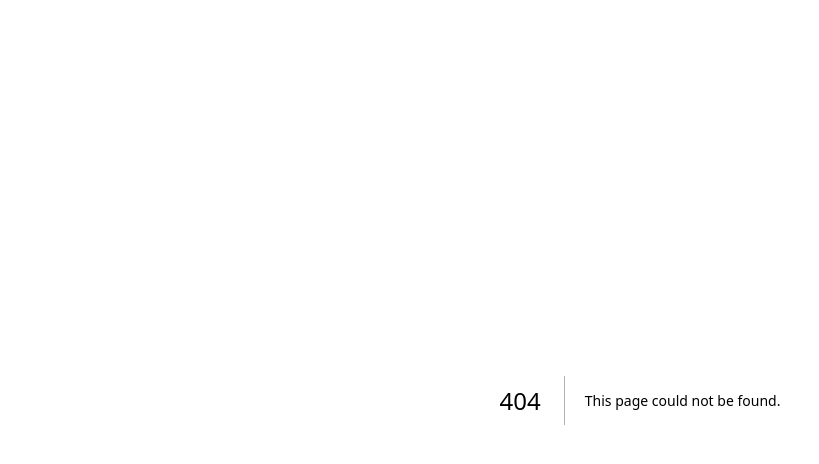
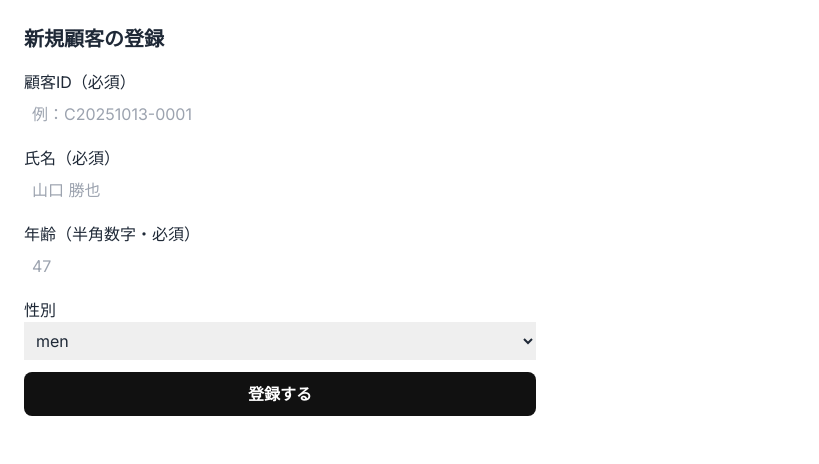
Before and after one commit to katsuyayamaguchi1/4-1_pos-frontend, a Next.js app: page /customers/new in a window 1280 px wide. Before the commit this address had no page. Shown: the top 464 px of the page, without its empty margins (0-819 px from the left). Built offline with nearby package versions, Linux system fonts and the light colour scheme; no server answers.

Commit message:
Add customer registration page and link to backend

```diff
--- /dev/null
+++ b/src/app/customers/new/page.jsx
@@ -0,0 +1,157 @@
+"use client";
+import { useState } from "react";
+
+const API = process.env.NEXT_PUBLIC_API_URL ?? "http://127.0.0.1:8000";
+
+export default function NewCustomerPage() {
+  const [form, setForm] = useState({
+    customer_id: "",
+    customer_name: "",
+    age: "",
+    gender: "men",
+  });
+  const [loading, setLoading] = useState(false);
+  const [msg, setMsg] = useState(null);
+
+  const onChange = (e) => {
+    const { name, value } = e.target;
+    setForm((f) => ({
+      ...f,
+      [name]: name === "age" ? value.replace(/\D/g, "") : value,
+    }));
+  };
+
+  const onSubmit = async (e) => {
+    e.preventDefault();
+    setMsg(null);
+    setLoading(true);
+    try {
+      const res = await fetch(`${API}/customers`, {
+        method: "POST",
+        headers: { "Content-Type": "application/json" },
+        body: JSON.stringify({
+          ...form,
+          age: Number(form.age || 0),
+        }),
+      });
+
+      const text = await res.text();
+      let data;
+      try {
+        data = JSON.parse(text);
+      } catch {
+        data = text;
+      }
+
+      if (!res.ok) {
+        // FastAPI の 409 等はここに入ります
+        const detail =
+          (data && data.detail) ||
+          (typeof data === "string" ? data : JSON.stringify(data));
+        throw new Error(detail);
+      }
+
+      setMsg({ type: "ok", text: "登録しました。", data });
+      // フォームをリセット
+      setForm({ customer_id: "", customer_name: "", age: "", gender: "men" });
+    } catch (err) {
+      setMsg({ type: "err", text: String(err.message || err) });
+    } finally {
+      setLoading(false);
+    }
+  };
+
+  return (
+    <main style={{ padding: 24, maxWidth: 560 }}>
+      <h1 style={{ fontSize: 20, fontWeight: 700 }}>新規顧客の登録</h1>
+
+      <form onSubmit={onSubmit} style={{ display: "grid", gap: 12, marginTop: 16 }}>
+        <label>
+          顧客ID（必須）
+          <input
+            name="customer_id"
+            value={form.customer_id}
+            onChange={onChange}
+            required
+            placeholder="例：C20251013-0001"
+            style={{ width: "100%", padding: 8 }}
+          />
+        </label>
+
+        <label>
+          氏名（必須）
+          <input
+            name="customer_name"
+            value={form.customer_name}
+            onChange={onChange}
+            required
+            placeholder="山口 勝也"
+            style={{ width: "100%", padding: 8 }}
+          />
+        </label>
+
+        <label>
+          年齢（半角数字・必須）
+          <input
+            name="age"
+            inputMode="numeric"
+            value={form.age}
+            onChange={onChange}
+            required
+            placeholder="47"
+            style={{ width: "100%", padding: 8 }}
+          />
+        </label>
+
+        <label>
+          性別
+          <select
+            name="gender"
+            value={form.gender}
+            onChange={onChange}
+            style={{ width: "100%", padding: 8 }}
+          >
+            <option value="men">men</option>
+            <option value="women">women</option>
+            <option value="other">other</option>
+          </select>
+        </label>
+
+        <button
+          type="submit"
+          disabled={loading}
+          style={{
+            padding: "10px 14px",
+            borderRadius: 8,
+            background: "#111",
+            color: "#fff",
+            fontWeight: 700,
+            cursor: "pointer",
+            opacity: loading ? 0.6 : 1,
+          }}
+        >
+          {loading ? "送信中…" : "登録する"}
+        </button>
+      </form>
+
+      {msg && (
+        <div
+          style={{
+            marginTop: 16,
+            padding: 12,
+            borderRadius: 8,
+            background: msg.type === "ok" ? "#e7f6ed" : "#ffe9e9",
+            color: msg.type === "ok" ? "#0a5" : "#b00",
+          }}
+        >
+          <div style={{ fontWeight: 700 }}>{msg.text}</div>
+          {msg.data && (
+            <pre style={{ marginTop: 8, whiteSpace: "pre-wrap" }}>
+              {JSON.stringify(msg.data, null, 2)}
+            </pre>
+          )}
+        </div>
+      )}
+    </main>
+  );
+}
--- /dev/null
+++ b/src/app/test/page.jsx
@@ -0,0 +1,34 @@
+"use client";
+import { useState } from "react";
+
+export default function TestPage() {
+  const [data, setData] = useState(null);
+  const [err, setErr] = useState(null);
+
+  async function fetchAll() {
+    setErr(null);
+    try {
+      const res = await fetch("http://127.0.0.1:8000/allcustomers");
+      if (!res.ok) throw new Error(`HTTP ${res.status}`);
+      const json = await res.json();
+      setData(json);
+    } catch (e) {
+      setErr(e?.message ?? String(e));
+      setData(null);
+    }
+  }
+
+  return (
+    <main style={{ padding: 24 }}>
+      <h1>連携テスト（最小）</h1>
+      <button onClick={fetchAll}>顧客一覧を取得</button>
+
+      {err && <p style={{ color: "crimson" }}>Error: {err}</p>}
+      {!data && !err && <p>（未取得）</p>}
+
+      {Array.isArray(data) && (
+        <pre style={{ marginTop: 12 }}>{JSON.stringify(data, null, 2)}</pre>
+      )}
+    </main>
+  );
+}
```
